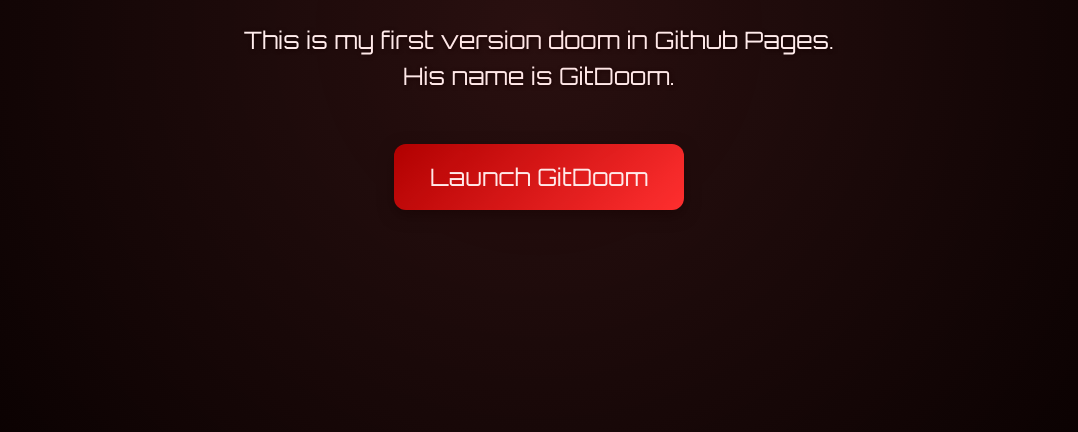
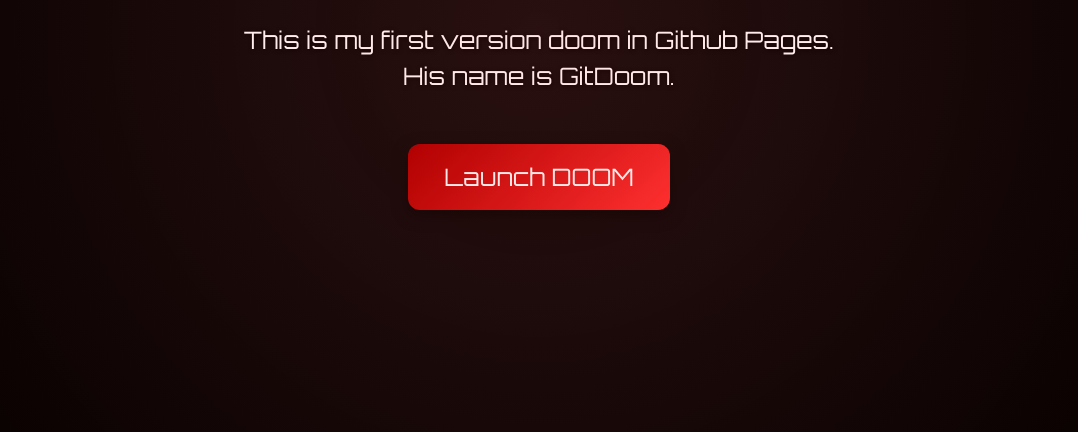
Before and after one commit to gitdoom-web/gitdoom, a plain HTML site: page index.html in a window 1280 px wide. Shown: the part 368-800 px from the top of the page, without its empty margins (101-1179 px from the left). Drawn offline with Linux system fonts and the light colour scheme.

Commit message:
Update index.html

```diff
--- a/index.html
+++ b/index.html
@@ -81,6 +81,6 @@
 <body>
   <h1>GitDoom</h1>
   <p>This is my first version doom in Github Pages. His name is GitDoom.</p>
-  <a class="button" href="game.html">Launch GitDoom</a>
+  <a class="button" href="game.html">Launch DOOM</a>
 </body>
 </html>
```
